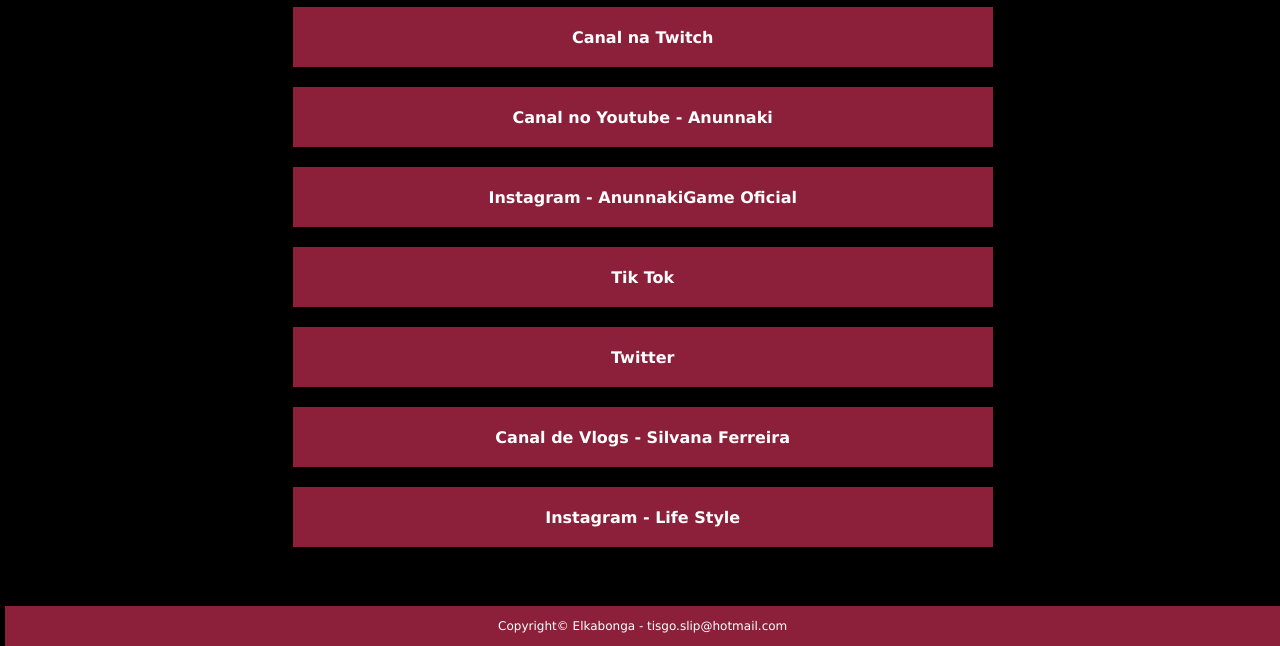
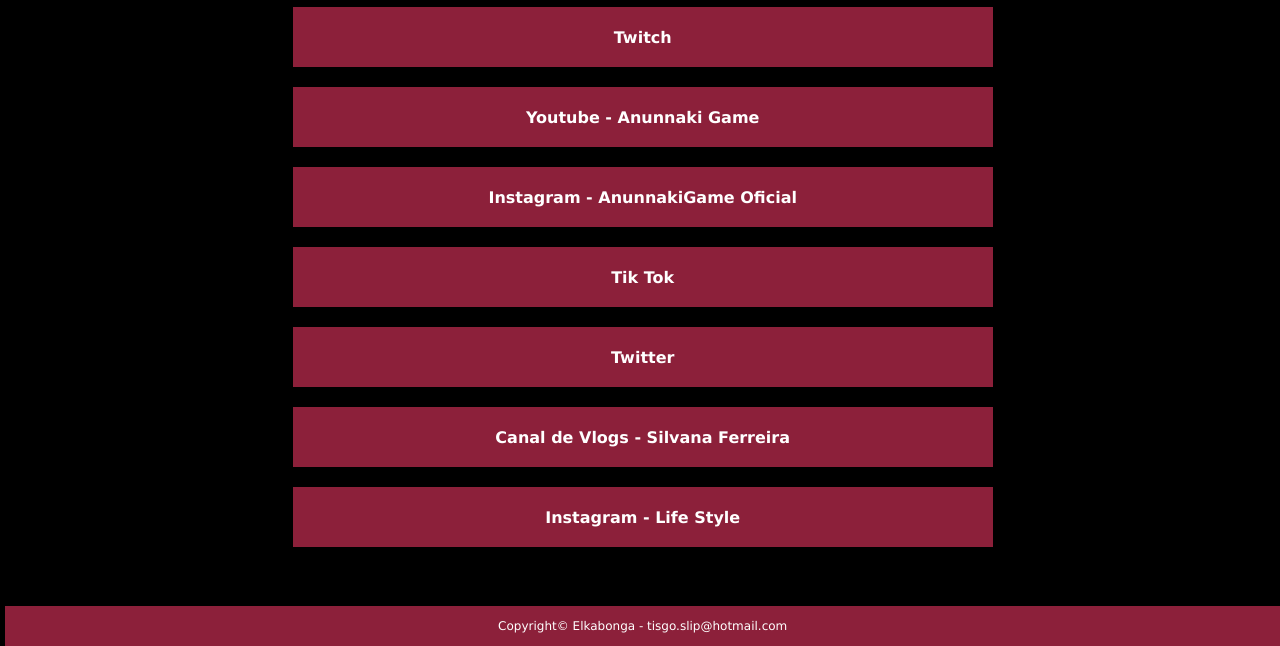
Before and after one commit to Elkabonga/anunnakigame, a plain HTML site: page index.html in a window 1280 px wide. Shown: the part 154-800 px from the top of the page. Drawn offline with Linux system fonts and the light colour scheme.

Commit message:
wip links

```diff
--- a/index.html
+++ b/index.html
@@ -23,14 +23,14 @@
           href="https://www.twitch.tv/gameanunnaki"
           target="“_blank”"
           style="text-decoration: none"
-          ><div class="button">Canal na Twitch</div></a
+          ><div class="button">Twitch</div></a
         >
 
         <a
           href="https://youtube.com/c/AnunnakiGame"
           target="“_blank”"
           style="text-decoration: none"
-          ><div class="button">Canal no Youtube - Anunnaki</div></a
+          ><div class="button">Youtube - Anunnaki Game</div></a
         >
 
         <a
```
